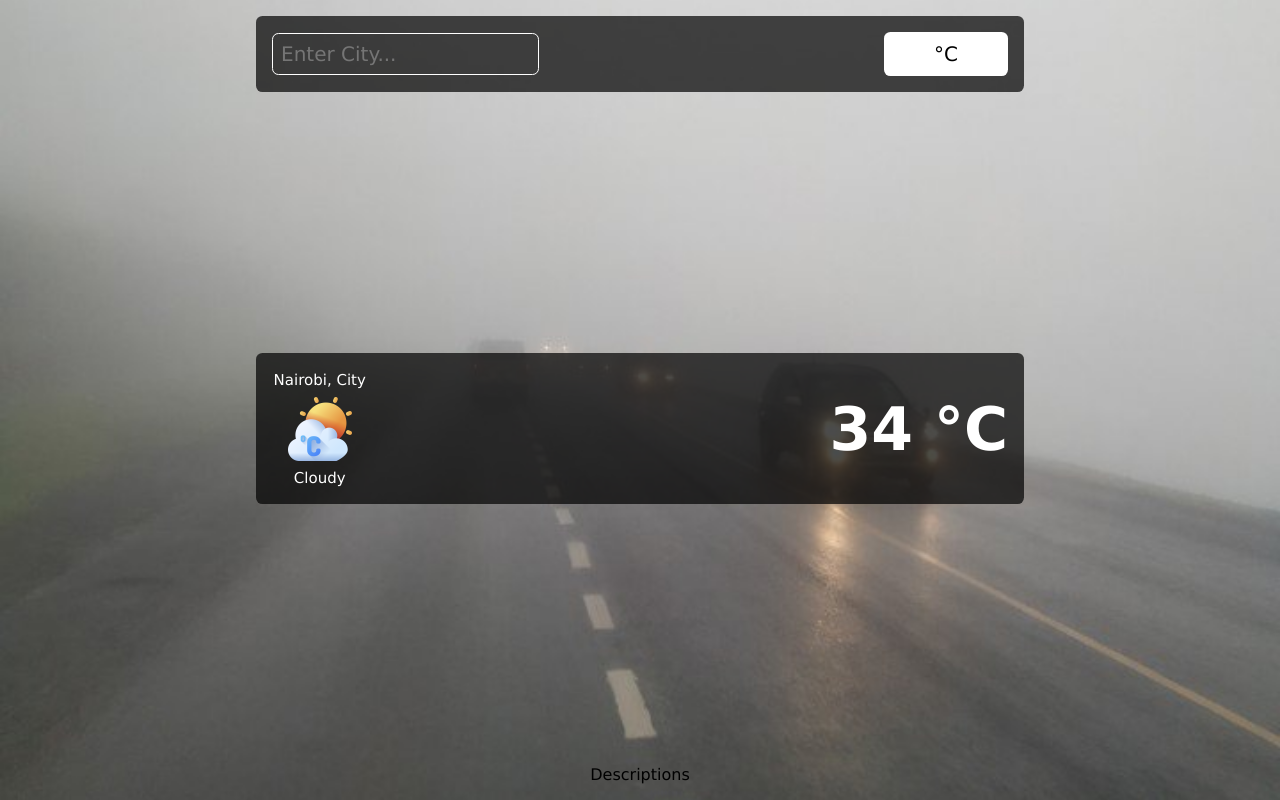
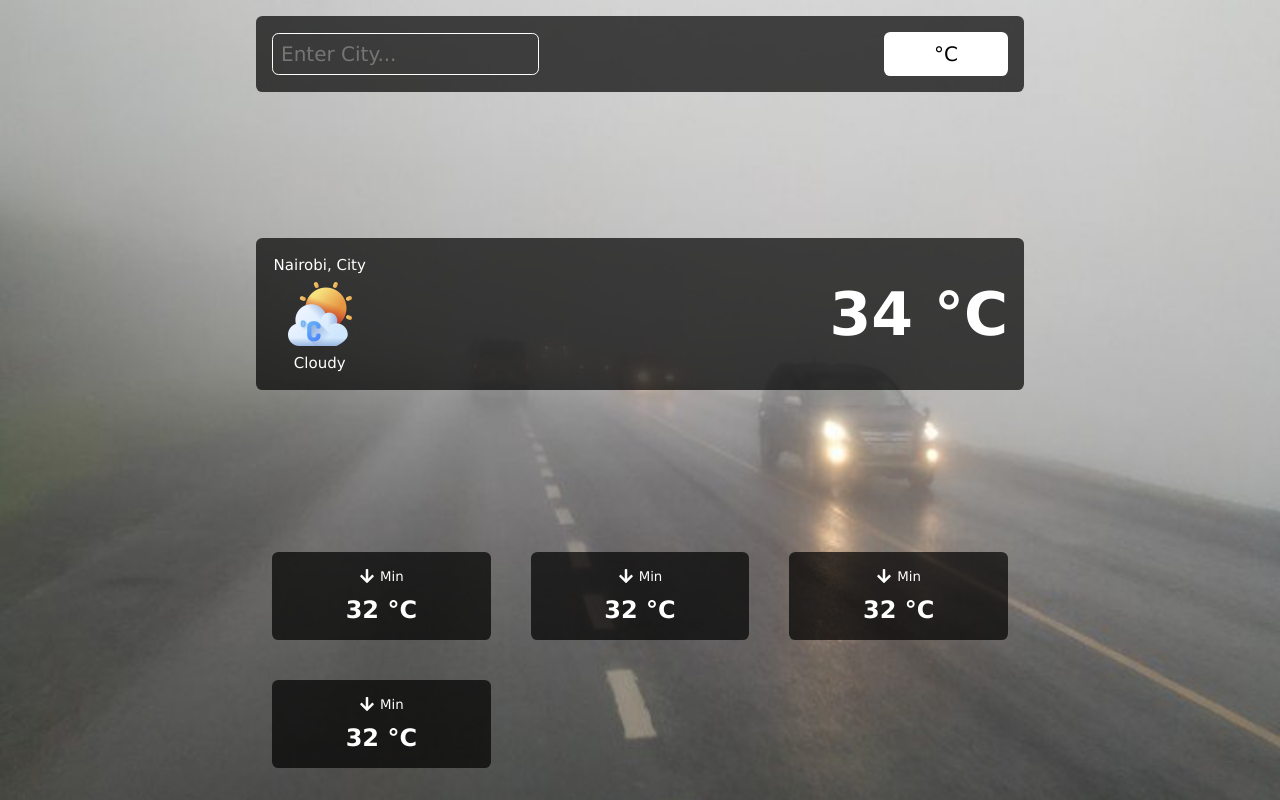
Before and after one commit to daniel-mawioo/multilingual-weather-dashboard, a React (Create React App) app: page / in a window 1280 px wide. Built offline with nearby package versions, Linux system fonts and the light colour scheme.

Commit message:
Description cards component

```diff
--- a/package.json
+++ b/package.json
@@ -8,6 +8,7 @@
     "@testing-library/user-event": "^13.5.0",
     "react": "^18.3.1",
     "react-dom": "^18.3.1",
+    "react-icons": "^5.1.0",
     "react-scripts": "5.0.1",
     "web-vitals": "^2.1.4"
   },
--- a/src/components/Descriptions.css
+++ b/src/components/Descriptions.css
@@ -0,0 +1,38 @@
+.section__descriptions {
+    display: grid;
+    grid-template-columns: repeat(3, 1fr);
+    gap: 2.5rem;
+}
+
+.card{
+    display: flex;
+    flex-direction: column;
+    align-items: center;
+    justify-content: space-between;
+    background-color: var(--section-overlay);
+
+    padding: 1rem;
+    border-radius: 0.4rem;
+}
+
+.description__card-icon {
+    width: 100%;
+    display: flex;
+    flex-direction: row;
+    align-items: center;
+    justify-content: center;
+    gap: 5px;
+    margin-bottom: 12px;
+}
+
+.description__card-icon>small {
+    text-transform: capitalize;
+}
+
+/* Responsiveness */
+@media screen and (max-width: 1024px){
+    .section__descriptions{
+        grid-template-columns: 1fr 1fr;
+    }
+
+}
--- a/src/components/Descriptions.jsx
+++ b/src/components/Descriptions.jsx
@@ -1,8 +1,40 @@
 import React from 'react'
+import './Descriptions.css'
+import {FaArrowDown} from 'react-icons/fa'
 
 const Descriptions = () => {
   return (
-    <div>Descriptions</div>
+      <div className='section section__descriptions'>
+          <div className='card'>
+              <div className='description__card-icon'>
+                  <FaArrowDown />
+                  <small>min</small>
+              </div>
+              <h2>32 °C</h2>
+          </div>
+
+          <div className='card'>
+              <div className='description__card-icon'>
+                  <FaArrowDown />
+                  <small>min</small>
+              </div>
+              <h2>32 °C</h2>
+          </div>
+          <div className='card'>
+              <div className='description__card-icon'>
+                  <FaArrowDown />
+                  <small>min</small>
+              </div>
+              <h2>32 °C</h2>
+          </div>
+          <div className='card'>
+              <div className='description__card-icon'>
+                  <FaArrowDown />
+                  <small>min</small>
+              </div>
+              <h2>32 °C</h2>
+          </div>
+    </div>
   )
 }
 
```
Also changed, not shown: 1 other file (tests, documents, lock files or other folders).
